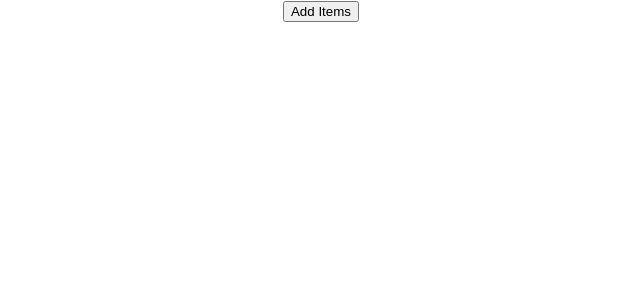
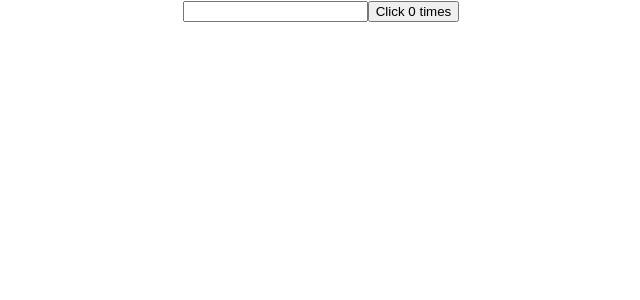
Before and after one commit to Nickx58/react, a React (Create React App) app: page / in a window 1280 px wide. Shown: the top 300 px of the page, without its empty margins (319-959 px from the left). Built offline with nearby package versions, Linux system fonts and the light colour scheme.

Commit message:
Hooks With Effect Example

```diff
--- a/src/AppHooks.js
+++ b/src/AppHooks.js
@@ -1,11 +1,11 @@
 import React from "react";
-import HooksArray from "./hooksComponents/HooksArray";
+import HooksEffect from "./hooksComponents/HooksEffect";
 import "./AppHooks.css";
 
 function AppHooks() {
   return (
     <div className="AppHooks">
-      <HooksArray />
+      <HooksEffect />
     </div>
   );
 }
--- /dev/null
+++ b/src/hooksComponents/HooksEffect.js
@@ -0,0 +1,21 @@
+import React, { useState, useEffect } from "react";
+
+function HooksEffect() {
+  const [count, seCount] = useState(0);
+  const [name, setName] = useState("");
+  useEffect(() => {
+    document.title = `You clicked ${count} times`;
+  }, [count]);
+  return (
+    <div>
+      <input
+        type="text"
+        value={name}
+        onChange={(e) => setName(e.target.value)}
+      />
+      <button onClick={() => seCount(count + 1)}>Click {count} times</button>
+    </div>
+  );
+}
+
+export default HooksEffect;
```
